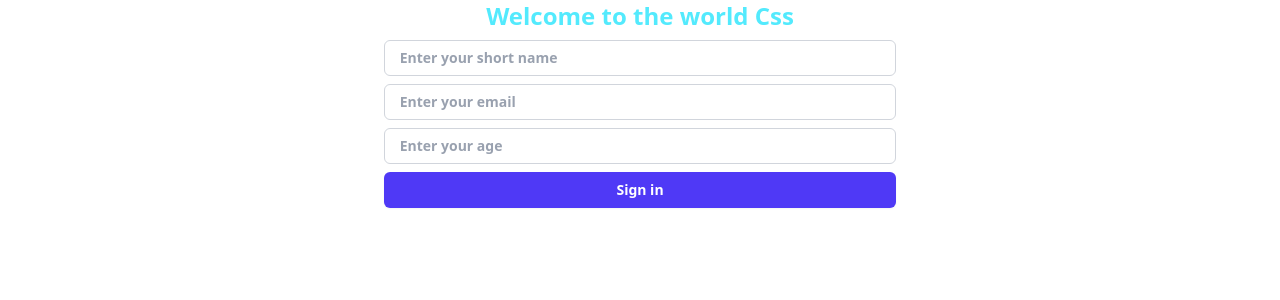
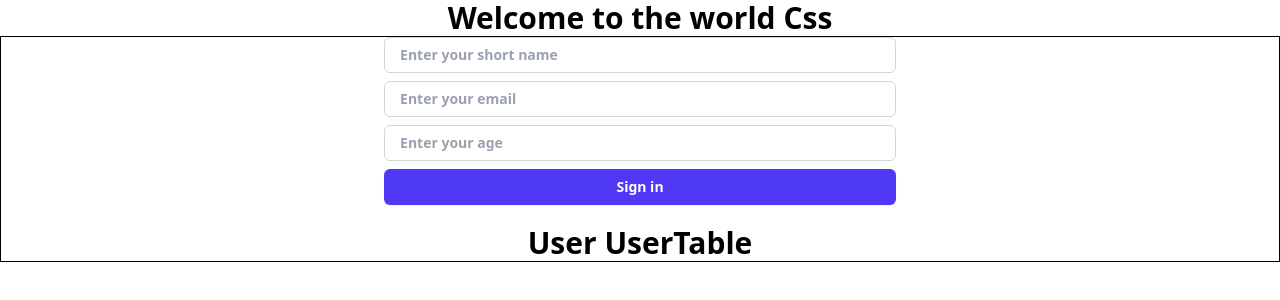
Before and after one commit to 2019331101-Tanjumul/React-int, a React (Vite) app in the folder React_files_learn/CRUD/CRUD/: page / in a window 1280 px wide. Shown: the top 300 px of the page. Built offline with nearby package versions, Linux system fonts and the light colour scheme.

Commit message:
added the table/usertable and everything is working fine

```diff
--- a/React_files_learn/CRUD/CRUD/src/App.jsx
+++ b/React_files_learn/CRUD/CRUD/src/App.jsx
@@ -1,10 +1,10 @@
-import User from './Users/index.jsx';
+import Users from './Users/index.jsx';
 
 const App = () => {
-  return <div className= 'text-center font-bold text-2xl text-cyan-300'>
+  return <div className= 'text-center font-bold text-3xl text-Black-300'>
 
     <h1> Welcome to the world Css</h1>
-    <User />
+    <Users />
   </div>
 }
 export default App;
--- /dev/null
+++ b/React_files_learn/CRUD/CRUD/src/Users/UserForms.jsx
@@ -0,0 +1,32 @@
+const UserForms = () => {
+  return (
+
+    <form className=" flex justify-center align-center w-full"
+    onSubmit={(e) => {
+        e.preventDefault();
+        }} >
+
+<div class="flex flex-col gap-2 w-[40%] ">
+          <input type="text" name="username" id="username" placeholder = " Enter your short name" class="block w-full rounded-md bg-white px-3 py-1.5 text-base text-gray-900 outline-1 -outline-offset-1 outline-gray-300 placeholder:text-gray-400 focus:outline-2 focus:-outline-offset-2 focus:outline-indigo-600 sm:text-sm/6"/>
+
+
+
+          <input type="email" name="email" id="email" placeholder = " Enter your email" required class="block w-full rounded-md bg-white px-3 py-1.5 text-base text-gray-900 outline-1 -outline-offset-1 outline-gray-300 placeholder:text-gray-400 focus:outline-2 focus:-outline-offset-2 focus:outline-indigo-600 sm:text-sm/6"/>
+
+
+
+          <input type="number" name="number" id="number" placeholder = " Enter your age" class="block w-full rounded-md bg-white px-3 py-1.5 text-base text-gray-900 outline-1 -outline-offset-1 outline-gray-300 placeholder:text-gray-400 focus:outline-2 focus:-outline-offset-2 focus:outline-indigo-600 sm:text-sm/6"/>
+          <div>
+        <button type="submit" class="flex w-full justify-center rounded-md bg-indigo-600 px-3 py-1.5 text-sm/6 font-semibold text-white shadow-xs hover:bg-indigo-500 focus-visible:outline-2 focus-visible:outline-offset-2 focus-visible:outline-indigo-600">Sign in</button>
+      </div>
+        </div>
+
+
+
+
+    </form>
+
+  );
+}
+
+export default UserForms;
--- /dev/null
+++ b/React_files_learn/CRUD/CRUD/src/Users/UserTable.jsx
@@ -0,0 +1,7 @@
+const UserTable = ()=> {
+    return <div className="mt-5 w-[40%]">
+    User UserTable
+    </div>
+};
+
+export default UserTable;
--- a/React_files_learn/CRUD/CRUD/src/Users/index.jsx
+++ b/React_files_learn/CRUD/CRUD/src/Users/index.jsx
@@ -1,29 +1,14 @@
-const User = () => {
+import UserForms from "./UserForms.jsx";
+import UserTable from "./UserTable.jsx";
+
+const Users = () => {
     return (
 
-  <div>
-    <form className=" flex flex-center justify-center">
-    <div class="mt-2 flex flex-col gap-2 w-[40%]">
-          <input type="text" name="username" id="username" placeholder = " Enter your short name" class="block w-full rounded-md bg-white px-3 py-1.5 text-base text-gray-900 outline-1 -outline-offset-1 outline-gray-300 placeholder:text-gray-400 focus:outline-2 focus:-outline-offset-2 focus:outline-indigo-600 sm:text-sm/6"/>
-
-
-
-          <input type="email" name="email" id="email" placeholder = " Enter your email" required class="block w-full rounded-md bg-white px-3 py-1.5 text-base text-gray-900 outline-1 -outline-offset-1 outline-gray-300 placeholder:text-gray-400 focus:outline-2 focus:-outline-offset-2 focus:outline-indigo-600 sm:text-sm/6"/>
-
-
-
-          <input type="number" name="number" id="number" placeholder = " Enter your age" class="block w-full rounded-md bg-white px-3 py-1.5 text-base text-gray-900 outline-1 -outline-offset-1 outline-gray-300 placeholder:text-gray-400 focus:outline-2 focus:-outline-offset-2 focus:outline-indigo-600 sm:text-sm/6"/>
-          <div>
-        <button type="submit" class="flex w-full justify-center rounded-md bg-indigo-600 px-3 py-1.5 text-sm/6 font-semibold text-white shadow-xs hover:bg-indigo-500 focus-visible:outline-2 focus-visible:outline-offset-2 focus-visible:outline-indigo-600">Sign in</button>
-      </div>
-        </div>
-
-
-
-
-    </form>
-  </div>
+<div className="border flex flex-col w-full items-center justify-center ">
+    <UserForms/>
+    <UserTable/>
+</div>
     );
 };
 
-export default User;
+export default Users;
```
